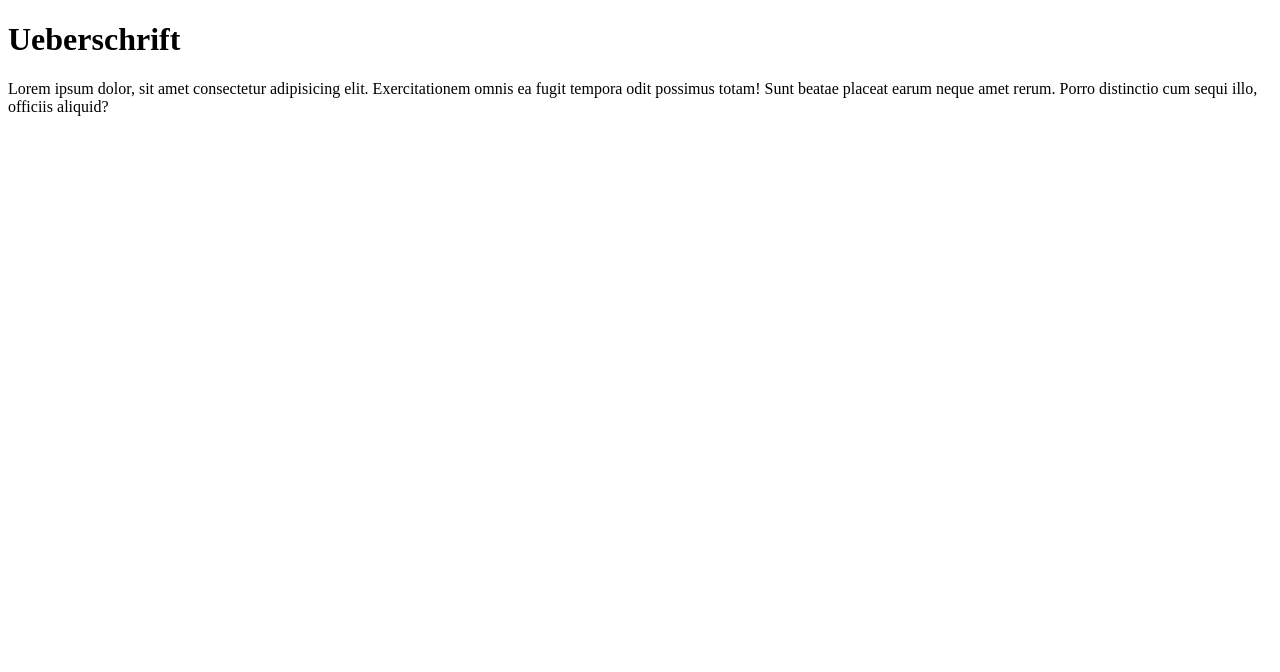
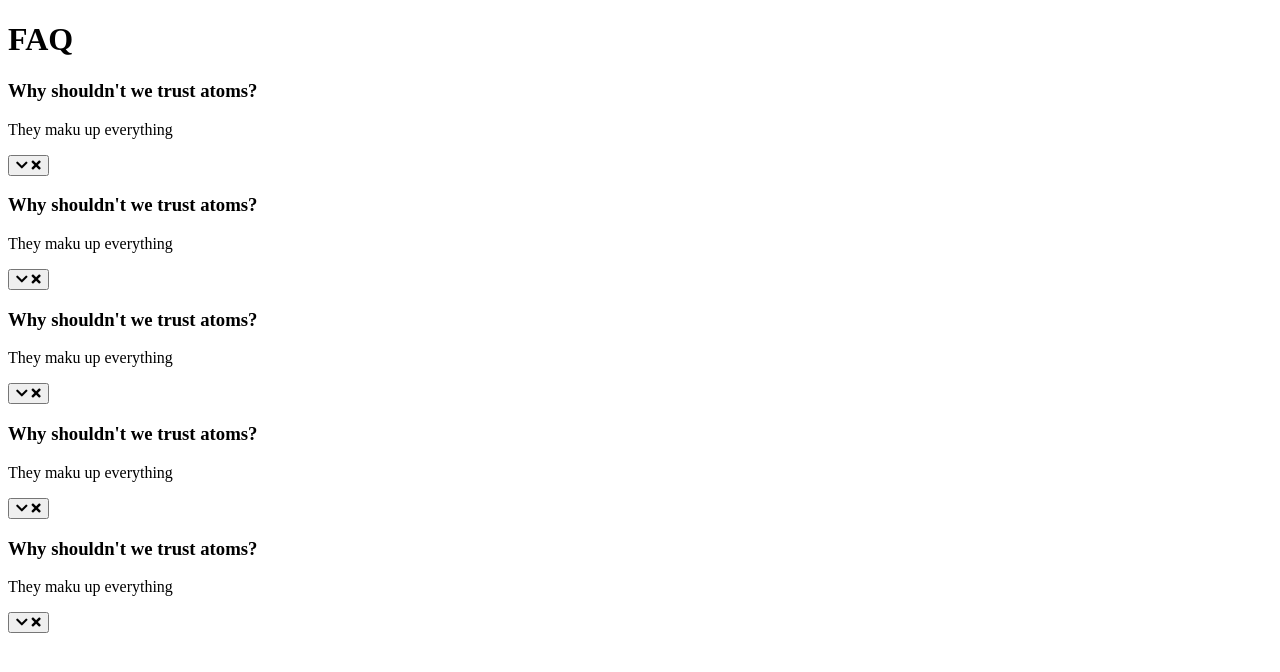
Before and after one commit to papack/faq-collapse, a plain HTML site: page src/index.html in a window 1280 px wide. Drawn offline with Linux system fonts and the light colour scheme.

Commit message:
add html content!

```diff
--- a/src/index.html
+++ b/src/index.html
@@ -13,12 +13,49 @@
     />
   </head>
   <body>
-    <h1>Ueberschrift</h1>
-    <p>
-      Lorem ipsum dolor, sit amet consectetur adipisicing elit. Exercitationem
-      omnis ea fugit tempora odit possimus totam! Sunt beatae placeat earum
-      neque amet rerum. Porro distinctio cum sequi illo, officiis aliquid?
-    </p>
+    <h1>FAQ</h1>
+    <div class="faq-container">
+      <div class="faq active">
+        <h3 class="faq-title">Why shouldn't we trust atoms?</h3>
+        <p class="faq-text">They maku up everything</p>
+        <button>
+          <i class="fa fa-chevron-down"></i>
+          <i class="fa fa-times"></i>
+        </button>
+      </div>
+      <div class="faq active">
+        <h3 class="faq-title">Why shouldn't we trust atoms?</h3>
+        <p class="faq-text">They maku up everything</p>
+        <button>
+          <i class="fa fa-chevron-down"></i>
+          <i class="fa fa-times"></i>
+        </button>
+      </div>
+      <div class="faq active">
+        <h3 class="faq-title">Why shouldn't we trust atoms?</h3>
+        <p class="faq-text">They maku up everything</p>
+        <button>
+          <i class="fa fa-chevron-down"></i>
+          <i class="fa fa-times"></i>
+        </button>
+      </div>
+      <div class="faq active">
+        <h3 class="faq-title">Why shouldn't we trust atoms?</h3>
+        <p class="faq-text">They maku up everything</p>
+        <button>
+          <i class="fa fa-chevron-down"></i>
+          <i class="fa fa-times"></i>
+        </button>
+      </div>
+      <div class="faq active">
+        <h3 class="faq-title">Why shouldn't we trust atoms?</h3>
+        <p class="faq-text">They maku up everything</p>
+        <button>
+          <i class="fa fa-chevron-down"></i>
+          <i class="fa fa-times"></i>
+        </button>
+      </div>
+    </div>
     <script src="./script.js"></script>
   </body>
 </html>
```
